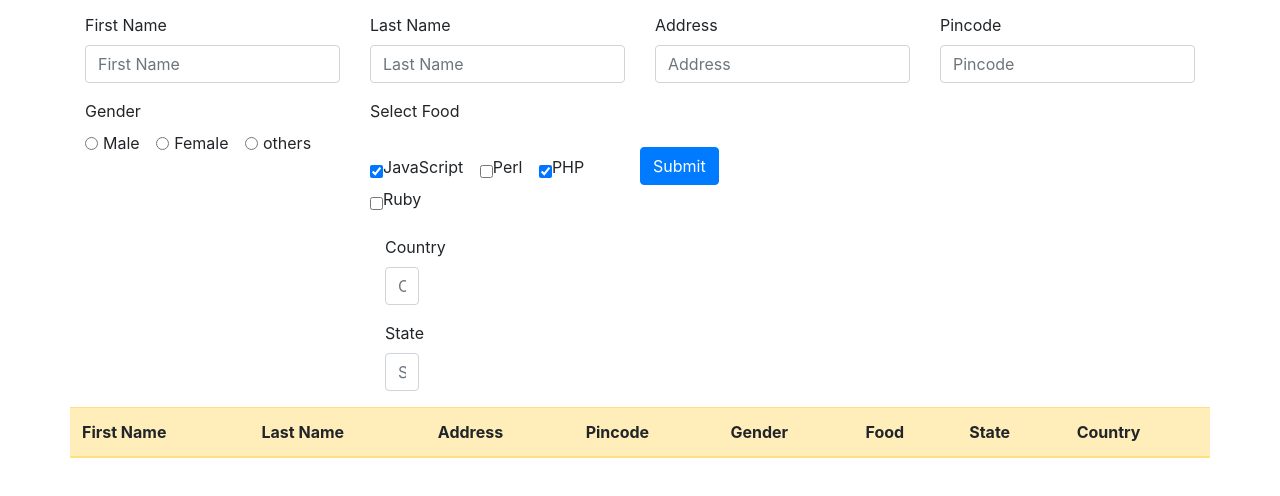
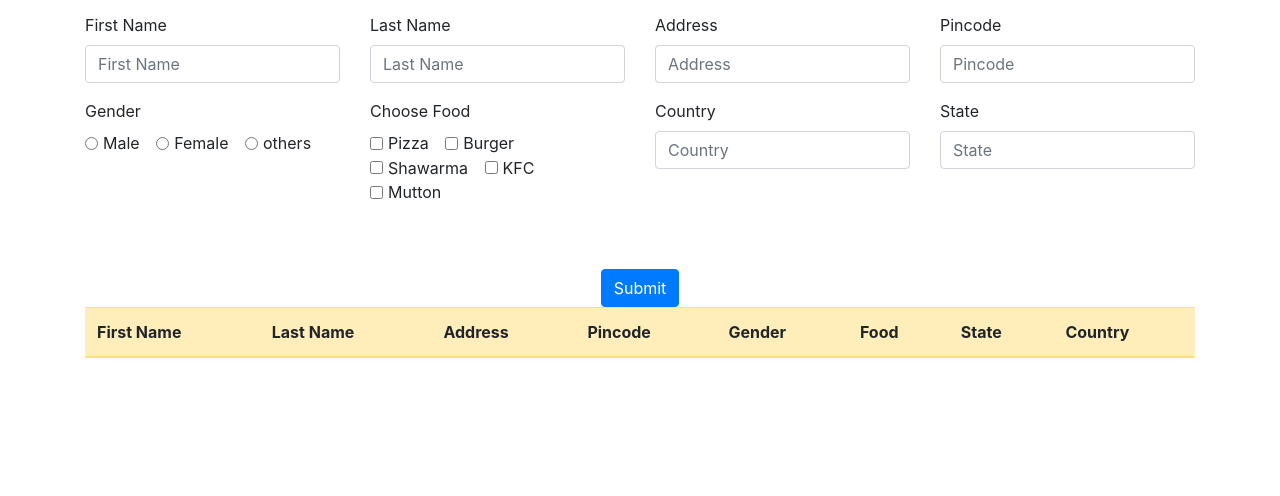
Before and after one commit to arundev1/DOM_Form, a plain HTML site: page index.html in a window 1280 px wide. Shown: the part 86-582 px from the top of the page. Drawn offline with nearby package versions, Linux system fonts and the light colour scheme.

Commit message:
Update index.html

```diff
--- a/index.html
+++ b/index.html
@@ -60,24 +60,29 @@
                     </div>
                 </div>
                 <div class="col-sm-12 col-md-6 col-lg-3">
-                    <label class="form-label" for="food">Select Food</label>
+                    <label class="form-label" for="food">Choose Food</label required>
                     <div class="form-group food">
-  <form onsubmit="return handleData()" method="post" action="https://postman-echo.com/post">
-
-<div style="visibility:hidden; color:red; " id="chk_option_error">
-Please select at least one option.
+                        <div class="form-check  form-check-inline required">
+                            <input class="form-check-input food-checkbox" type="checkbox" value="Pizza" id="chooseFood" name="food[]">
+                            <label class="form-check-label" for="chooseFood">Pizza</label>
                           </div>
                         <div class="form-check  form-check-inline">
-<input type="checkbox" name="food[]" id="langs_javascript"  value="JavaScript" checked> <label for="langs_javascript">JavaScript</label>
+                            <input class="form-check-input food-checkbox" type="checkbox" value="Burger" id="chooseFood" name="food[]">
+                            <label class="form-check-label" for="chooseFood">Burger</label>
                           </div>
                         <div class="form-check  form-check-inline">
-<input type="checkbox" name="food[]" id="langs_perl" value="Perl"> <label for="langs_perl">Perl</label>
+                            <input class="form-check-input food-checkbox" type="checkbox" value="Shawarma" id="chooseFood" name="food[]">
+                            <label class="form-check-label" for="chooseFood">Shawarma</label>
                           </div>
                         <div class="form-check  form-check-inline">
-<input type="checkbox" name="food[]" id="langs_php" value="PHP" checked> <label for="langs_php">PHP</label>
+                            <input class="form-check-input food-checkbox" type="checkbox" value="KFC" id="chooseFood" name="food[]">
+                            <label class="form-check-label" for="chooseFood">KFC</label>
                           </div>
                         <div class="form-check  form-check-inline">
-<input type="checkbox" name="food[]" id="langs_ruby" value="Ruby"> <label for="langs_ruby">Ruby</label>
+                            <input class="form-check-input food-checkbox" type="checkbox" value="Mutton" id="chooseFood" name="food[]">
+                            <label class="form-check-label" for="chooseFood">Mutton</label>
+                          </div>
+
                     </div>
                 </div>
                 <div class="col-sm-12 col-md-6 col-lg-3">
```
Lines whose indentation alone changed are shown as unchanged.
